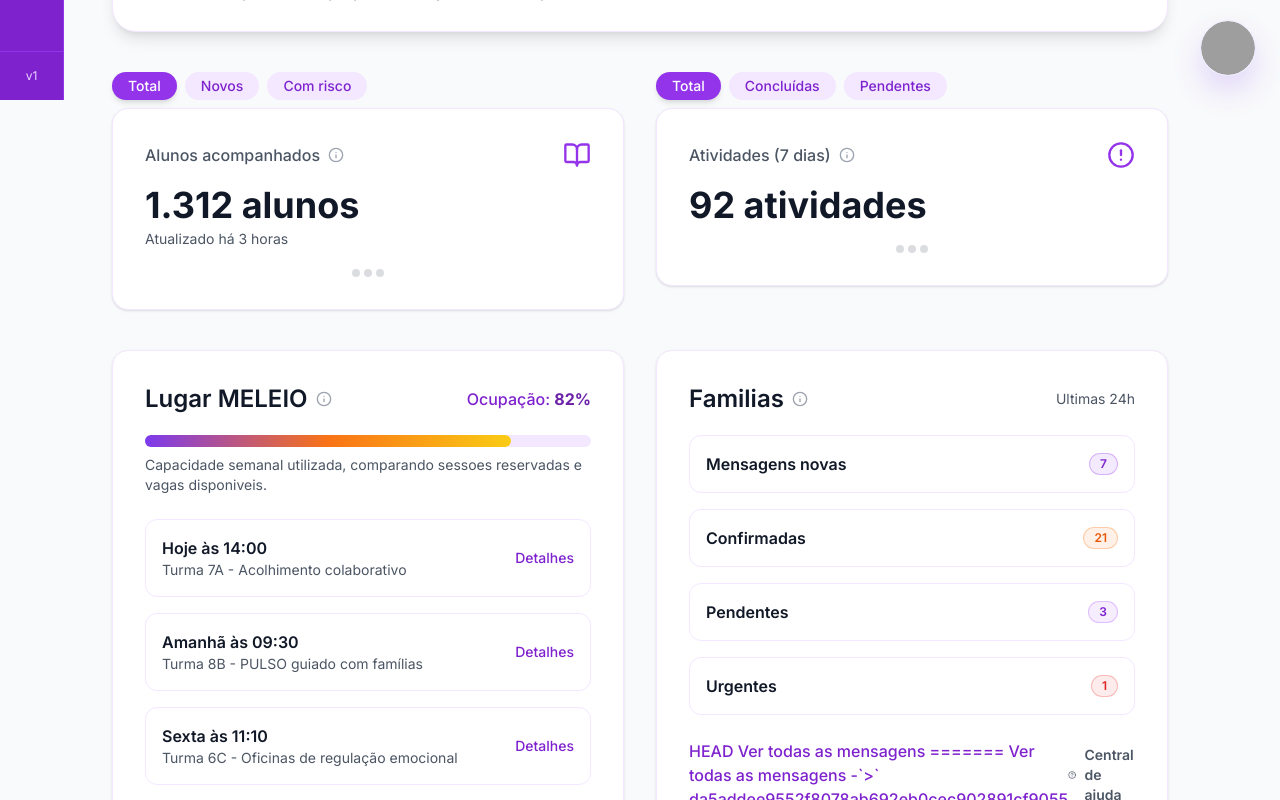
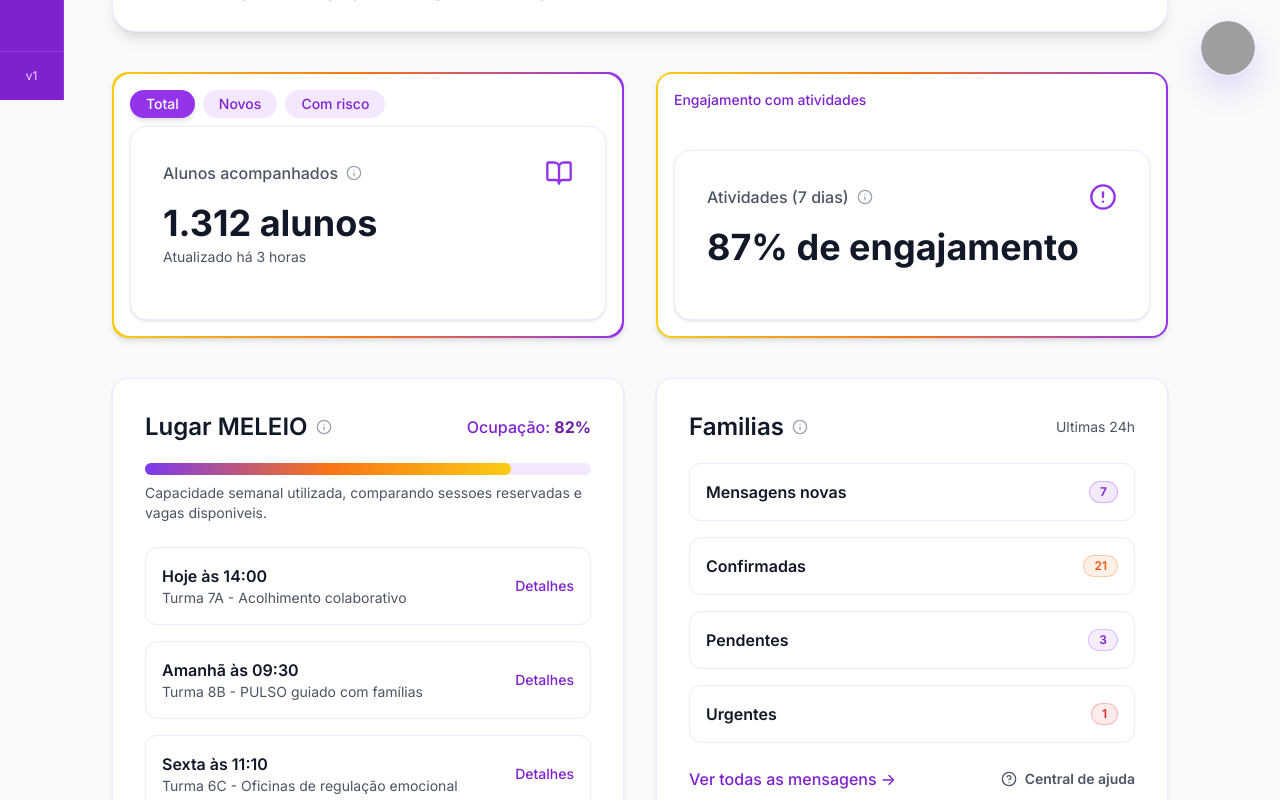
Before and after one commit to rxbiales/meleio_v2, a Next.js app: page /dashboard in a window 1280 px wide. Shown: the part 700-1500 px from the top of the page. Built offline with nearby package versions, Linux system fonts and the light colour scheme; grey boxes are pictures that could not be loaded.

Commit message:
Enhance-Pulse-Chart-and-KPIs

```diff
--- a/src/components/dashboard/FamiliesSummaryCard.tsx
+++ b/src/components/dashboard/FamiliesSummaryCard.tsx
@@ -88,8 +88,7 @@ function FamiliesSummaryCardComponent({
           href="/home/dashboard/familias"
           className="text-sm font-medium text-purple-700 transition hover:text-purple-800 lg:text-base"
         >
-          HEAD Ver todas as mensagens ======= Ver todas as mensagens -`&gt;`
-          da5addee9552f8078ab692eb0cec902891cf9055
+          Ver todas as mensagens -&gt;
         </Link>
 
         <Link
--- a/src/components/dashboard/KpiList.tsx
+++ b/src/components/dashboard/KpiList.tsx
@@ -20,20 +20,14 @@ function KpiListComponent({
   const [abaAlunos, setAbaAlunos] = useState<"total" | "novos" | "risco">(
     "total"
   );
-  const [abaAtividades, setAbaAtividades] = useState<
-    "total" | "concluidas" | "pendentes"
-  >("total");
 
   const valorAlunos = { total: alunosAcompanhados, novos: 15, risco: 8 };
-  const valorAtividades = {
-    total,
-    concluidas: feitas,
-    pendentes: total - feitas,
-  };
+  const engajamento = total > 0 ? Math.round((feitas / total) * 100) : 0;
 
   return (
     <section className="grid grid-cols-1 gap-6 md:grid-cols-2 xl:gap-8">
-      <div>
+      <div className="p-[2px] rounded-2xl bg-gradient-to-r from-yellow-400 via-orange-500 to-purple-600 shadow-md transition-all">
+        <div className="bg-white rounded-2xl p-4">
           <div className="flex gap-2 mb-2">
             {["total", "novos", "risco"].map((tab) => (
               <button
@@ -57,6 +51,7 @@ function KpiListComponent({
             ))}
           </div>
 
+          <div className="bg-gradient-to-r from-yellow-400 via-orange-500 to-purple-600 bg-clip-text text-transparent">
             <KpiCard
               title="Alunos acompanhados"
               titleHint="Total de estudantes com dados ativos no período."
@@ -64,68 +59,34 @@ function KpiListComponent({
               description="Atualizado há 3 horas"
               href="/dashboard/estudantes"
               icon={BookOpen}
-          visual={
-            <div className="flex flex-col justify-end items-center h-full gap-1 opacity-20">
-              <div className="flex gap-1">
-                <span className="w-2 h-2 bg-gray-600 rounded-full"></span>
-                <span className="w-2 h-2 bg-gray-600 rounded-full"></span>
-                <span className="w-2 h-2 bg-gray-600 rounded-full"></span>
+              visual={<div />}
+            />
           </div>
         </div>
-          }
-        />
       </div>
 
-      <div>
-        <div className="flex gap-2 mb-2">
-          {["total", "concluidas", "pendentes"].map((tab) => (
-            <button
-              key={tab}
-              className={`
-                px-4 py-1 rounded-full text-sm font-medium transition-colors
-                ${
-                  abaAtividades === tab
-                    ? "bg-purple-600 text-white shadow-md"
-                    : "bg-purple-100 text-purple-700 hover:bg-purple-200"
-                }
-              `}
-              onClick={() =>
-                setAbaAtividades(tab as "total" | "concluidas" | "pendentes")
-              }
-            >
-              {tab === "total"
-                ? "Total"
-                : tab === "concluidas"
-                ? "Concluídas"
-                : "Pendentes"}
-            </button>
-          ))}
-        </div>
+      <div className="p-[2px] rounded-2xl bg-gradient-to-r from-yellow-400 via-orange-500 to-purple-600 shadow-md transition-all">
+        <div className="bg-white rounded-[calc(1rem-2px)] p-4 flex flex-col justify-between h-full">
+          <h3 className="text-sm font-medium text-purple-700 mb-2">
+            Engajamento com atividades
+          </h3>
 
+          <div className="bg-gradient-to-r from-yellow-400 via-orange-500 to-purple-600 bg-clip-text text-transparent">
             <KpiCard
               title="Atividades (7 dias)"
               titleHint="Total de atividades realizadas na última semana."
-          value={`${numberPtBr.format(
-            valorAtividades[abaAtividades]
-          )} atividades`}
+              value={`${engajamento}% de engajamento`}
               description=""
               href="/home/dashboard/atividades"
               icon={AlertCircle}
-          visual={
-            <div className="flex flex-col justify-end items-center h-full gap-1 opacity-20">
-              <div className="flex gap-1">
-                <span className="w-2 h-2 bg-gray-600 rounded-full"></span>
-                <span className="w-2 h-2 bg-gray-600 rounded-full"></span>
-                <span className="w-2 h-2 bg-gray-600 rounded-full"></span>
+              visual={<div />}
+            />
           </div>
         </div>
-          }
-        />
       </div>
     </section>
   );
 }
 
 const KpiList = memo(KpiListComponent);
-
 export default KpiList;
--- a/src/components/dashboard/MeleioRoomCard.tsx
+++ b/src/components/dashboard/MeleioRoomCard.tsx
@@ -83,7 +83,7 @@ function MeleioRoomCardComponent({
           href="/home/dashboard/atividades"
           className="text-sm font-medium text-purple-700 transition hover:text-purple-800 lg:text-base"
         >
-          Ver agenda completa - &gt;
+          Ver agenda completa -&gt;
         </Link>
       </div>
     </article>
```
Lines whose indentation alone changed are shown as unchanged.
